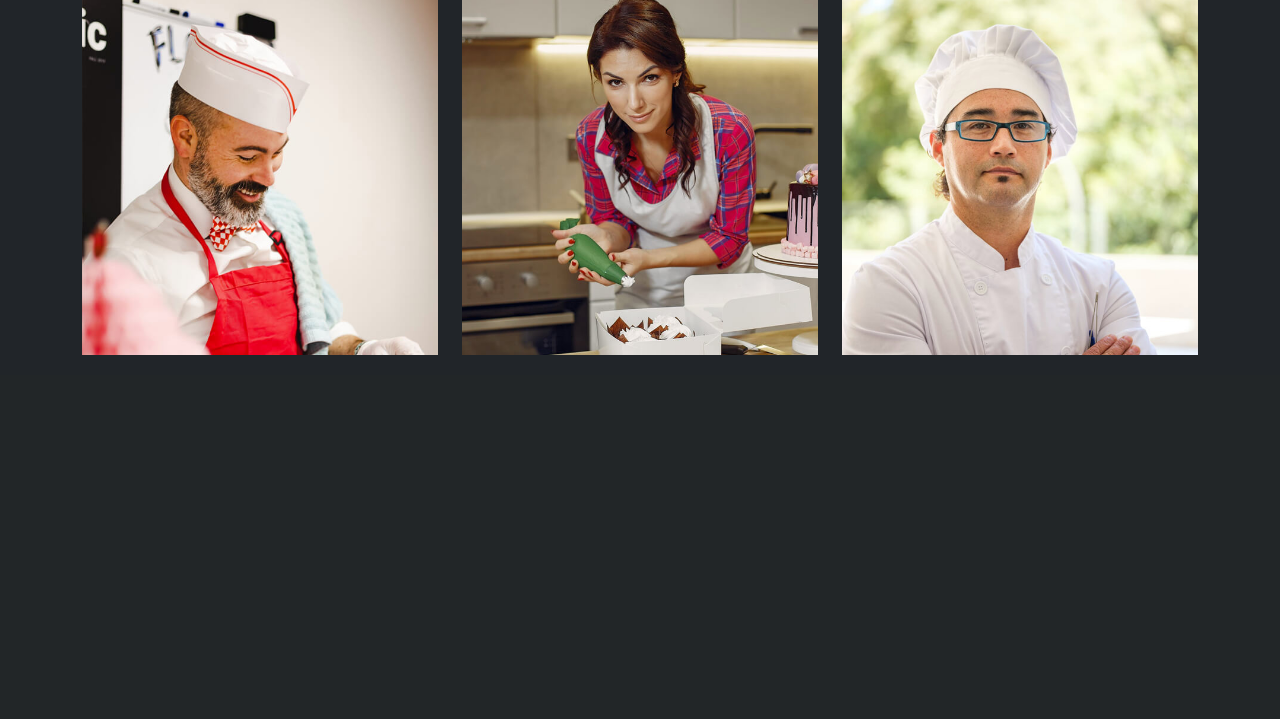
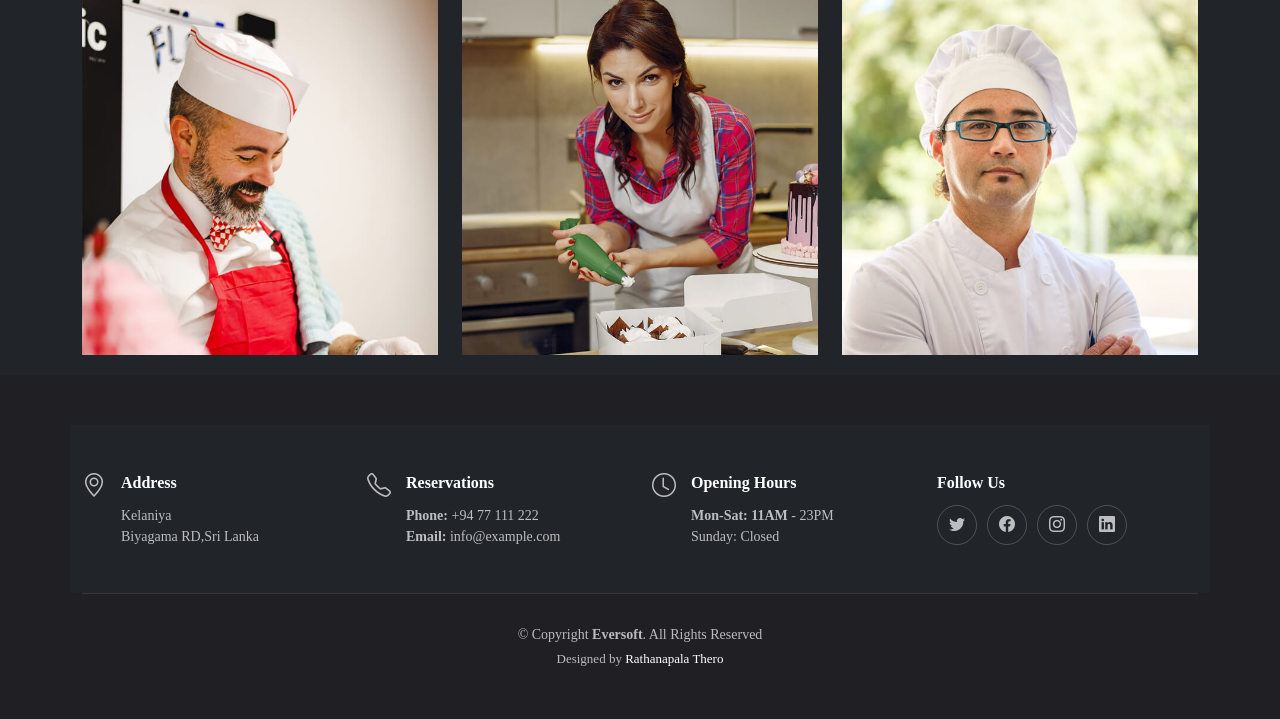
Before and after one commit to TharinduNimesh/CIT1074, a PHP site: page / in a window 1280 px wide. Shown: the part 945-1664 px from the top of the page. Before the commit the page ends 1300 px from the top, so only its background shows below. Run offline with PHP 8.4, Linux system fonts and the light colour scheme.

Commit message:
footer
footer

```diff
--- a/assets/css/main.css
+++ b/assets/css/main.css
@@ -201,3 +201,90 @@ h6 {
   bottom: 0;
   transition: bottom ease-in-out 0.4s;
 }
+
+.footer {
+  font-size: 14px;
+  background-color: #1f1f24;
+  padding: 50px 0;
+  color: rgba(255, 255, 255, 0.7);
+}
+
+.footer .icon {
+  margin-right: 15px;
+  font-size: 24px;
+  line-height: 0;
+}
+
+.footer h4 {
+  font-size: 16px;
+  font-weight: bold;
+  position: relative;
+  padding-bottom: 5px;
+  color: #fff;
+}
+
+.footer .footer-links {
+  margin-bottom: 30px;
+}
+
+.footer .footer-links ul {
+  list-style: none;
+  padding: 0;
+  margin: 0;
+}
+
+.footer .footer-links ul li {
+  padding: 10px 0;
+  display: flex;
+  align-items: center;
+}
+
+.footer .footer-links ul li:first-child {
+  padding-top: 0;
+}
+
+.footer .footer-links ul a {
+  color: rgba(255, 255, 255, 0.6);
+  transition: 0.3s;
+  display: inline-block;
+  line-height: 1;
+}
+
+.footer .footer-links ul a:hover {
+  color: #fff;
+}
+
+.footer .social-links a {
+  display: flex;
+  align-items: center;
+  justify-content: center;
+  width: 40px;
+  height: 40px;
+  border-radius: 50%;
+  border: 1px solid rgba(255, 255, 255, 0.2);
+  font-size: 16px;
+  color: rgba(255, 255, 255, 0.7);
+  margin-right: 10px;
+  transition: 0.3s;
+}
+
+.footer .social-links a:hover {
+  color: #fff;
+  border-color: #fff;
+}
+
+.footer .copyright {
+  text-align: center;
+  padding-top: 30px;
+  border-top: 1px solid rgba(255, 255, 255, 0.1);
+}
+
+.footer .credits {
+  padding-top: 4px;
+  text-align: center;
+  font-size: 13px;
+}
+
+.footer .credits a {
+  color: #fff;
+}
--- a/index.html
+++ b/index.html
@@ -125,6 +125,72 @@
       </div>
     </section>
     <!-- End Chefs Section -->
+    <footer id="footer" class="footer">
+
+      <div class="container pt-5 bg-dark">
+        <div class="row gy-2">
+          <div class="col-lg-3 col-md-6 d-flex">
+            <i class="bi bi-geo-alt icon"></i>
+            <div>
+              <h4>Address</h4>
+              <p>
+                Kelaniya <br>
+                Biyagama RD,Sri Lanka<br>
+              </p>
+            </div>
+
+          </div>
+
+          <div class="col-lg-3 col-md-6 footer-links d-flex">
+            <i class="bi bi-telephone icon"></i>
+            <div>
+              <h4>Reservations</h4>
+              <p>
+                <strong>Phone:</strong> +94 77 111 222 <br>
+                <strong>Email:</strong> info@example.com<br>
+              </p>
+            </div>
+          </div>
+
+          <div class="col-lg-3 col-md-6 footer-links d-flex">
+            <i class="bi bi-clock icon"></i>
+            <div>
+              <h4>Opening Hours</h4>
+              <p>
+                <strong>Mon-Sat: 11AM</strong> - 23PM<br>
+                Sunday: Closed
+              </p>
+            </div>
+          </div>
+
+          <div class="col-lg-3 col-md-6 footer-links">
+            <h4>Follow Us</h4>
+            <div class="social-links d-flex">
+              <a href="#" class="twitter"><i class="bi bi-twitter"></i></a>
+              <a href="#" class="facebook"><i class="bi bi-facebook"></i></a>
+              <a href="#" class="instagram"><i class="bi bi-instagram"></i></a>
+              <a href="#" class="linkedin"><i class="bi bi-linkedin"></i></a>
+            </div>
+          </div>
+
+        </div>
+      </div>
+
+      <div class="container">
+        <div class="copyright">
+          &copy; Copyright <strong><span>Eversoft</span></strong>. All Rights Reserved
+        </div>
+        <div class="credits">
+          <!-- All the links in the footer should remain intact. -->
+          <!-- You can delete the links only if you purchased the pro version. -->
+          <!-- Licensing information: https://bootstrapmade.com/license/ -->
+          <!-- Purchase the pro version with working PHP/AJAX contact form: https://bootstrapmade.com/yummy-bootstrap-restaurant-website-template/ -->
+          Designed by <a href="">Rathanapala Thero</a>
+        </div>
+      </div>
+
+    </footer>
+
   </main>
   <script src="/assets/js/main.js"></script>
 </body>
```
